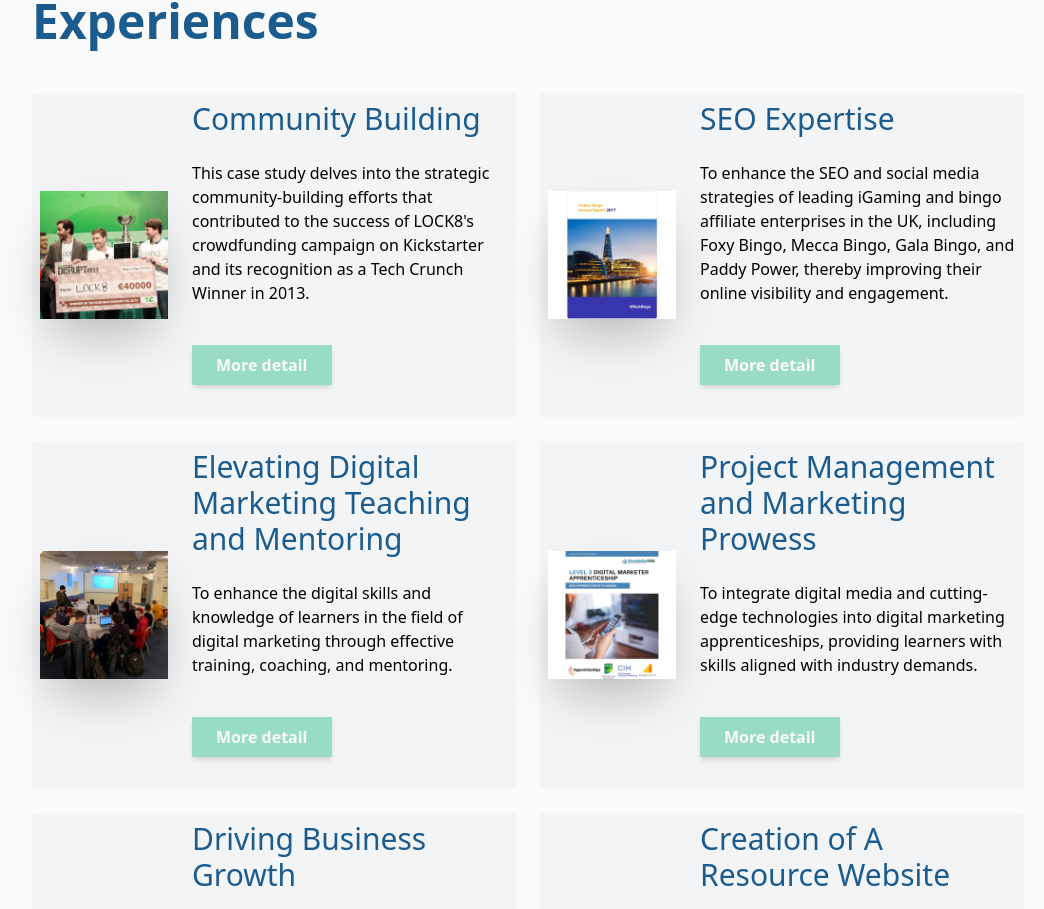
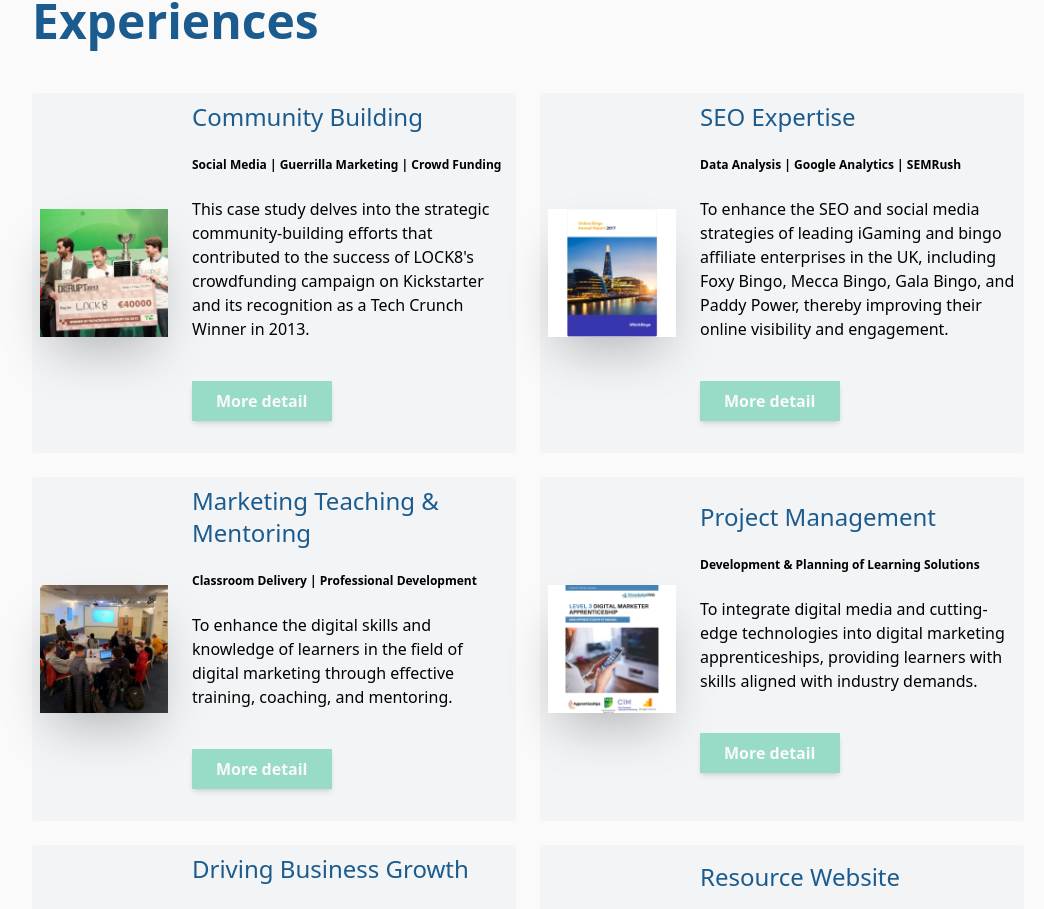
Before and after one commit to JAldo1980/marketing-portfolio, a React (Vite) app: page /portfolio in a window 1280 px wide. Shown: the part 659-1568 px from the top of the page, without its empty margins (112-1156 px from the left). Built offline with nearby package versions, Linux system fonts and the light colour scheme.

Commit message:
updated portfolio component

```diff
--- a/src/components/Portfolio.jsx
+++ b/src/components/Portfolio.jsx
@@ -20,7 +20,8 @@
               className="w-full h-auto sm:w-32 sm:h-32 object-cover shadow-2xl"
             />
             <div className="flex flex-col justify-center gap-6">
-              <h2 className="text-3xl text-customBlue">{project.title}</h2>
+              <h4 className="text-2xl text-customBlue">{project.title}</h4>
+              <p className="text-xs font-bold">{project.techUsed}</p>
               <p>{project.text}</p>
 
               {/* Use Link component for navigation */}
--- a/src/components/PortfolioData.jsx
+++ b/src/components/PortfolioData.jsx
@@ -8,6 +8,7 @@
     text: "This case study delves into the strategic community-building efforts that contributed to the success of LOCK8's crowdfunding campaign on Kickstarter and its recognition as a Tech Crunch Winner in 2013.",
     buttonText: "More detail",
     buttonLink: "#",
+    techUsed: "Social Media | Guerrilla Marketing | Crowd Funding",
     // individual page details below
     objective:
       "To cultivate an engaged community of cycling and tech enthusiasts, generate buzz around LOCK8, and surpass the crowdfunding goal on Kickstarter.",
@@ -33,6 +34,7 @@
     text: "To enhance the SEO and social media strategies of leading iGaming and bingo affiliate enterprises in the UK, including Foxy Bingo, Mecca Bingo, Gala Bingo, and Paddy Power, thereby improving their online visibility and engagement.",
     buttonText: "More detail",
     buttonLink: "#",
+    techUsed: "Data Analysis | Google Analytics | SEMRush",
     // individual page details below
     objective:
       "To enhance the SEO and social media strategies of leading iGaming and bingo affiliate enterprises in the UK, including Foxy Bingo, Mecca Bingo, Gala Bingo, and Paddy Power, thereby improving their online visibility and engagement.",
@@ -60,10 +62,11 @@
     id: 3,
     slug: "teaching-mentoring",
     image: "/public/teaching-mentoring-img.png",
-    title: "Elevating Digital Marketing Teaching and Mentoring",
+    title: "Marketing Teaching & Mentoring",
     text: "To enhance the digital skills and knowledge of learners in the field of digital marketing through effective training, coaching, and mentoring.",
     buttonText: "More detail",
     buttonLink: "#",
+    techUsed: "Classroom Delivery | Professional Development",
     // individual page details below
     objective:
       "To enhance the digital skills and knowledge of learners in the field of digital marketing through effective training, coaching, and mentoring.",
@@ -89,10 +92,11 @@
     id: 4,
     slug: "project-management",
     image: "/public/project-managing.png",
-    title: "Project Management and Marketing Prowess",
+    title: "Project Management",
     text: "To integrate digital media and cutting-edge technologies into digital marketing apprenticeships, providing learners with skills aligned with industry demands.",
     buttonText: "More detail",
     buttonLink: "#",
+    techUsed: "Development & Planning of Learning Solutions",
     // individual page details below
     objective:
       "To integrate digital media and cutting-edge technologies into digital marketing apprenticeships, providing learners with skills aligned with industry demands.",
@@ -120,6 +124,7 @@
     text: "To lead a unique digital marketing agency towards sustainable business growth by providing strategic leadership, fostering client relationships, and ensuring collaborative efforts internally.",
     buttonText: "More detail",
     buttonLink: "#",
+    techUsed: "Strategic Leadership | Client Relationship Management",
     // individual page details below
     objective:
       "To lead a unique digital marketing agency towards sustainable business growth by providing strategic leadership, fostering client relationships, and ensuring collaborative efforts internally.",
@@ -146,10 +151,11 @@
     id: 6,
     slug: "resource-website",
     image: "/public/resource-website-img.png",
-    title: "Creation of A Resource Website",
+    title: "Resource Website",
     text: "To create a resourceful website, Atomic Portfolios, aimed at assisting aspiring digital marketers in building effective digital marketing portfolios quickly and efficiently.",
     buttonText: "More detail",
     buttonLink: "#",
+    techUsed: "Interactive Support | User-centric Design",
     // individual page details below
     objective:
       "To lead a unique digital marketing agency towards sustainable business growth by providing strategic leadership, fostering client relationships, and ensuring collaborative efforts internally.",
@@ -178,6 +184,7 @@
     text: "To create a YouTube channel dedicated to assisting digital marketing students, graduates, and aspiring marketers in building effective digital marketing portfolios by providing constructive feedback and inspiration.",
     buttonText: "More detail",
     buttonLink: "#",
+    techUsed: "Community Engagement | Audience Growth | Brand Building",
     // individual page details below
     objective:
       "To create a YouTube channel dedicated to assisting digital marketing students, graduates, and aspiring marketers in building effective digital marketing portfolios by providing constructive feedback and inspiration.",
@@ -206,6 +213,7 @@
     text: "Here I show off my graphical designs for social media and other forms of content",
     buttonText: "More detail",
     buttonLink: "#",
+    techUsed: "Adobe CC | Canva | Content Creation",
     // individual page details below
     objective: "Please add",
     approach: [
```
